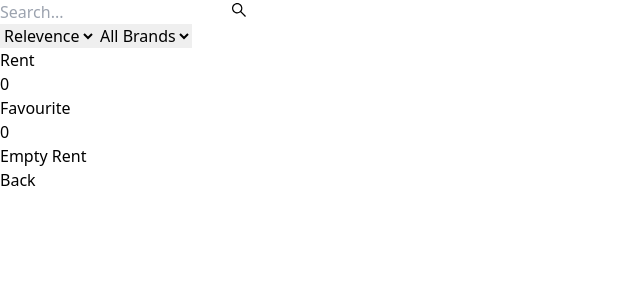
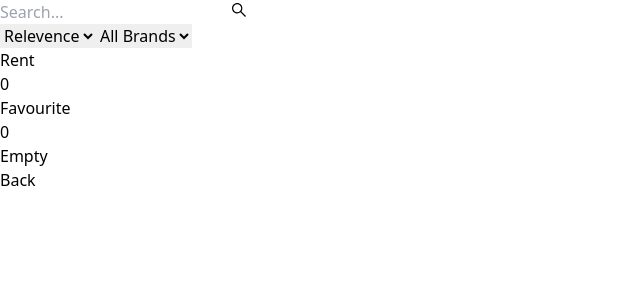
Before and after one commit to Sayemhaque/car-website, a React (Vite) app: page /rent in a window 1280 px wide. Shown: the top 300 px of the page, without its empty margins (0-640 px from the left). Built offline with nearby package versions, Linux system fonts and the light colour scheme.

Commit message:
a bug fixed

```diff
--- a/src/Redux/services/carSlice.jsx
+++ b/src/Redux/services/carSlice.jsx
@@ -31,9 +31,16 @@ const carSlice = createSlice({
             }
 
         },
-        removeRentItem: (state, action) => {
-            const itemId = action.payload;
-            state.rentCars = state.rentCars.filter(car => car.id !== itemId)
+        removeFromList: (state, action) => {
+            const { id, name } = action.payload;
+            console.log(name, action.payload)
+            if (name === "rent") {
+                state.rentCars = state.rentCars.filter(car => car.id !== id)
+            }
+            if(name === "fav"){
+                state.favouriteCars = state.favouriteCars.filter(car => car.id !== id)
+            }
+
             Swal.fire({
                 position: 'center',
                 icon: 'success',
@@ -64,15 +71,11 @@ const carSlice = createSlice({
             }
 
         },
-        removeFavItem: (state, action) => {
-            const itemId = action.payload;
-            state.favouriteCars = state.favouriteCars.filter(car => car.id !== itemId)
-        }
     },
 
 })
 
 
-export const { takeRent, removeRentItem, addToFavourite, removeFavItem } = carSlice.actions
+export const { takeRent,  addToFavourite, removeFromList } = carSlice.actions
 
 export default carSlice.reducer
--- a/src/Router/Router.jsx
+++ b/src/Router/Router.jsx
@@ -3,6 +3,7 @@ import App from "../App";
 import Cars from "../pages/Home/cars/Cars";
 import SearchItems from "../pages/SearchItems/SearchItems";
 import RentCars from "../components/Rent/RentCars";
+import FavouriteCars from "../components/Favourite/FavouriteCars";
 
 
 export const router = createBrowserRouter([
@@ -25,6 +26,10 @@ export const router = createBrowserRouter([
             {
                 path:"rent",
                 element:<RentCars/>
+            },
+            {
+                path:"favourite",
+                element:<FavouriteCars/>
             }
         ]
     }
--- /dev/null
+++ b/src/components/Favourite/FavTable.jsx
@@ -0,0 +1,40 @@
+import { useSelector } from "react-redux";
+import RemoveFromFav from "./RemoveFromFav";
+import TableHead from "../Table/TableHead";
+
+/* eslint-disable react/prop-types */
+const FavTable = () => {
+  const {favouriteCars} = useSelector((state) => state.carSlice)
+    return (
+        <div>
+        {favouriteCars.length < 1 ? <p className="text-2xl py-4 font-bold text-center">Empty</p> :
+         <table className="min-w-full divide-y divide-gray-200">
+         <TableHead/>
+         <tbody className="bg-white divide-y divide-gray-200">
+           {favouriteCars?.map((car) => (
+             <tr key={car.id}>
+               <td className="px-6 py-4 whitespace-no-wrap">
+                 {car.car_name}
+               </td>
+               <td className="px-6 py-4 whitespace-no-wrap">
+                 {car.year}
+               </td>
+               <td className="px-6 py-4 whitespace-no-wrap">
+                 {car.fuel_type}
+               </td>
+               <td className="px-6 py-4 whitespace-no-wrap">
+                 ${car.monthly_rent_price}
+               </td>
+               <td className="px-6 py-4 whitespace-no-wrap">
+                 <RemoveFromFav id={car.id}/>
+               </td>
+             </tr>
+           ))}
+         </tbody>
+       </table>
+        }
+       </div>
+    );
+};
+
+export default FavTable;
--- /dev/null
+++ b/src/components/Favourite/FavouriteCars.jsx
@@ -0,0 +1,13 @@
+import Back from "../Button/Back";
+import FavTable from "./FavTable";
+
+const FavouriteCars = () => {
+    return (
+        <div className="mx-12 py-5">
+           <FavTable/>
+           <Back/>
+        </div>
+    );
+};
+
+export default FavouriteCars;
--- /dev/null
+++ b/src/components/Favourite/RemoveFromFav.jsx
@@ -0,0 +1,18 @@
+/* eslint-disable react/prop-types */
+import { FaTrash } from 'react-icons/fa';
+import { removeFromList } from '../../Redux/services/carSlice';
+import { useDispatch } from 'react-redux';
+
+const RemoveFromFav = ({id}) => {
+    const dispatch = useDispatch()
+    const handleRemove = () => {
+        console.log("sd")
+        dispatch(removeFromList({id,name:"fav"}))
+
+    }
+    return (
+        <FaTrash onClick={handleRemove} className="cursor-pointer text-red-300"/>
+    );
+};
+
+export default RemoveFromFav;
--- a/src/components/Rent/RemoveRentItems.jsx
+++ b/src/components/Rent/RemoveRentItems.jsx
@@ -1,12 +1,12 @@
 import { FaTrash } from "react-icons/fa";
 import { useDispatch } from "react-redux";
-import { removeRentItem } from "../../Redux/services/carSlice";
+import { removeFromList } from "../../Redux/services/carSlice";
 
 // eslint-disable-next-line react/prop-types
 const RemoveRentItems = ({id}) => {
     const dispatch = useDispatch()
     const handleRemove = () => {
-        dispatch(removeRentItem(id))
+        dispatch(removeFromList({id,name:"rent"}))
     }
     return (
         <FaTrash onClick={handleRemove} className="cursor-pointer"/>
--- a/src/components/Rent/RentCars.jsx
+++ b/src/components/Rent/RentCars.jsx
@@ -1,13 +1,13 @@
 
 import Back from "../Button/Back";
-import Table from "./Table";
+import RentTable from "./RentTable";
 
 const RentCars = () => {
     return (
         <div className="mx-12 py-5">
-                <Table/>
-               <Back/>
-            </div>
+            <RentTable/>
+            <Back />
+        </div>
     );
 };
 
--- /dev/null
+++ b/src/components/Rent/RentTable.jsx
@@ -0,0 +1,40 @@
+import { useSelector } from "react-redux";
+import RemoveRentItems from "./RemoveRentItems";
+import TableHead from "../Table/TableHead";
+
+/* eslint-disable react/prop-types */
+const RentTable = () => {
+  const { rentCars } = useSelector((state) => state.carSlice)
+  return (
+    <div>
+      {rentCars.length < 1 ? <p className="text-2xl py-4 font-bold text-center">Empty</p> :
+        <table className="min-w-full divide-y divide-gray-200">
+          <TableHead />
+          <tbody className="bg-white divide-y divide-gray-200">
+            {rentCars?.map((car) => (
+              <tr key={car.id}>
+                <td className="px-6 py-4 whitespace-no-wrap">
+                  {car.car_name}
+                </td>
+                <td className="px-6 py-4 whitespace-no-wrap">
+                  {car.year}
+                </td>
+                <td className="px-6 py-4 whitespace-no-wrap">
+                  {car.fuel_type}
+                </td>
+                <td className="px-6 py-4 whitespace-no-wrap">
+                  ${car.monthly_rent_price}
+                </td>
+                <td className="px-6 py-4 whitespace-no-wrap">
+                  <RemoveRentItems id={car.id} />
+                </td>
+              </tr>
+            ))}
+          </tbody>
+        </table>
+      }
+    </div>
+  );
+};
+
+export default RentTable;
--- a/src/components/Rent/Table.jsx
+++ /dev/null
@@ -1,57 +0,0 @@
-import { useSelector } from "react-redux";
-import RemoveRentItems from "./RemoveRentItems";
-
-/* eslint-disable react/prop-types */
-const Table = () => {
-    const {rentCars} = useSelector((state) => state.carSlice)
-    return (
-       <div>
-        {rentCars.length < 1 ? <p className="text-2xl py-4 font-bold text-center">Empty Rent</p> :
-         <table className="min-w-full divide-y divide-gray-200">
-         <thead>
-           <tr>
-             <th className="px-6 py-3 bg-gray-50 text-left text-xs leading-4 font-medium text-gray-500 uppercase tracking-wider">
-               Car Name
-             </th>
-             <th className="px-6 py-3 bg-gray-50 text-left text-xs leading-4 font-medium text-gray-500 uppercase tracking-wider">
-               Year
-             </th>
-             <th className="px-6 py-3 bg-gray-50 text-left text-xs leading-4 font-medium text-gray-500 uppercase tracking-wider">
-               Fuel Type
-             </th>
-             <th className="px-6 py-3 bg-gray-50 text-left text-xs leading-4 font-medium text-gray-500 uppercase tracking-wider">
-               Monthly Rent Price
-             </th>
-             <th className="px-6 py-3 bg-gray-50 text-left text-xs leading-4 font-medium text-gray-500 uppercase tracking-wider">
-               Action
-             </th>
-           </tr>
-         </thead>
-         <tbody className="bg-white divide-y divide-gray-200">
-           {rentCars?.map((car) => (
-             <tr key={car.id}>
-               <td className="px-6 py-4 whitespace-no-wrap">
-                 {car.car_name}
-               </td>
-               <td className="px-6 py-4 whitespace-no-wrap">
-                 {car.year}
-               </td>
-               <td className="px-6 py-4 whitespace-no-wrap">
-                 {car.fuel_type}
-               </td>
-               <td className="px-6 py-4 whitespace-no-wrap">
-                 ${car.monthly_rent_price}
-               </td>
-               <td className="px-6 py-4 whitespace-no-wrap">
-                 <RemoveRentItems id={car.id}/>
-               </td>
-             </tr>
-           ))}
-         </tbody>
-       </table>
-        }
-       </div>
-    );
-};
-
-export default Table;
--- /dev/null
+++ b/src/components/Table/TableHead.jsx
@@ -0,0 +1,26 @@
+
+const TableHead = () => {
+    return (
+        <thead>
+        <tr>
+          <th className="px-6 py-3 bg-gray-50 text-left text-xs leading-4 font-medium text-gray-500 uppercase tracking-wider">
+            Car Name
+          </th>
+          <th className="px-6 py-3 bg-gray-50 text-left text-xs leading-4 font-medium text-gray-500 uppercase tracking-wider">
+            Year
+          </th>
+          <th className="px-6 py-3 bg-gray-50 text-left text-xs leading-4 font-medium text-gray-500 uppercase tracking-wider">
+            Fuel Type
+          </th>
+          <th className="px-6 py-3 bg-gray-50 text-left text-xs leading-4 font-medium text-gray-500 uppercase tracking-wider">
+            Monthly Rent Price
+          </th>
+          <th className="px-6 py-3 bg-gray-50 text-left text-xs leading-4 font-medium text-gray-500 uppercase tracking-wider">
+            Action
+          </th>
+        </tr>
+      </thead>
+    );
+};
+
+export default TableHead;
```
Lines whose indentation alone changed are shown as unchanged.
